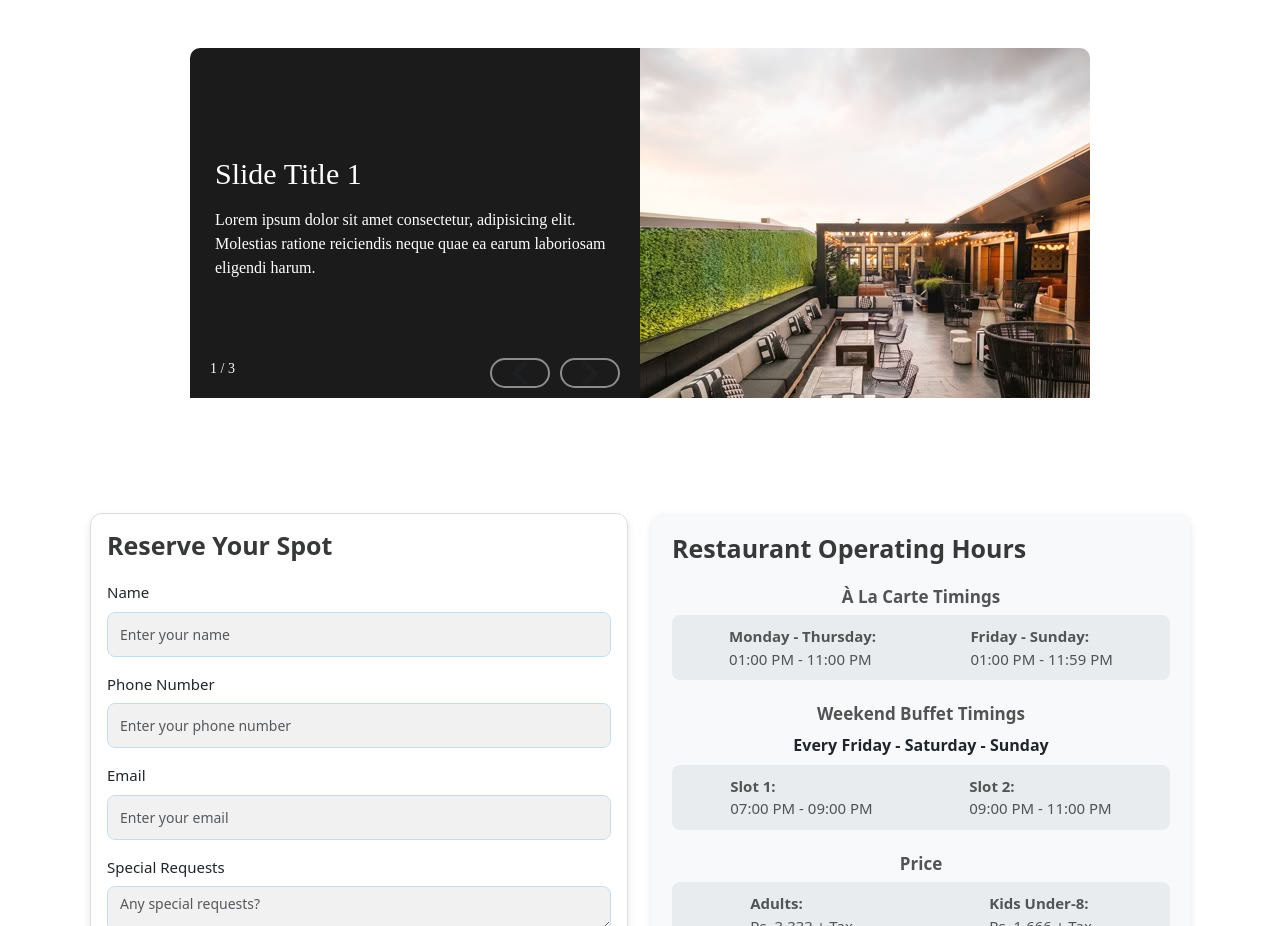
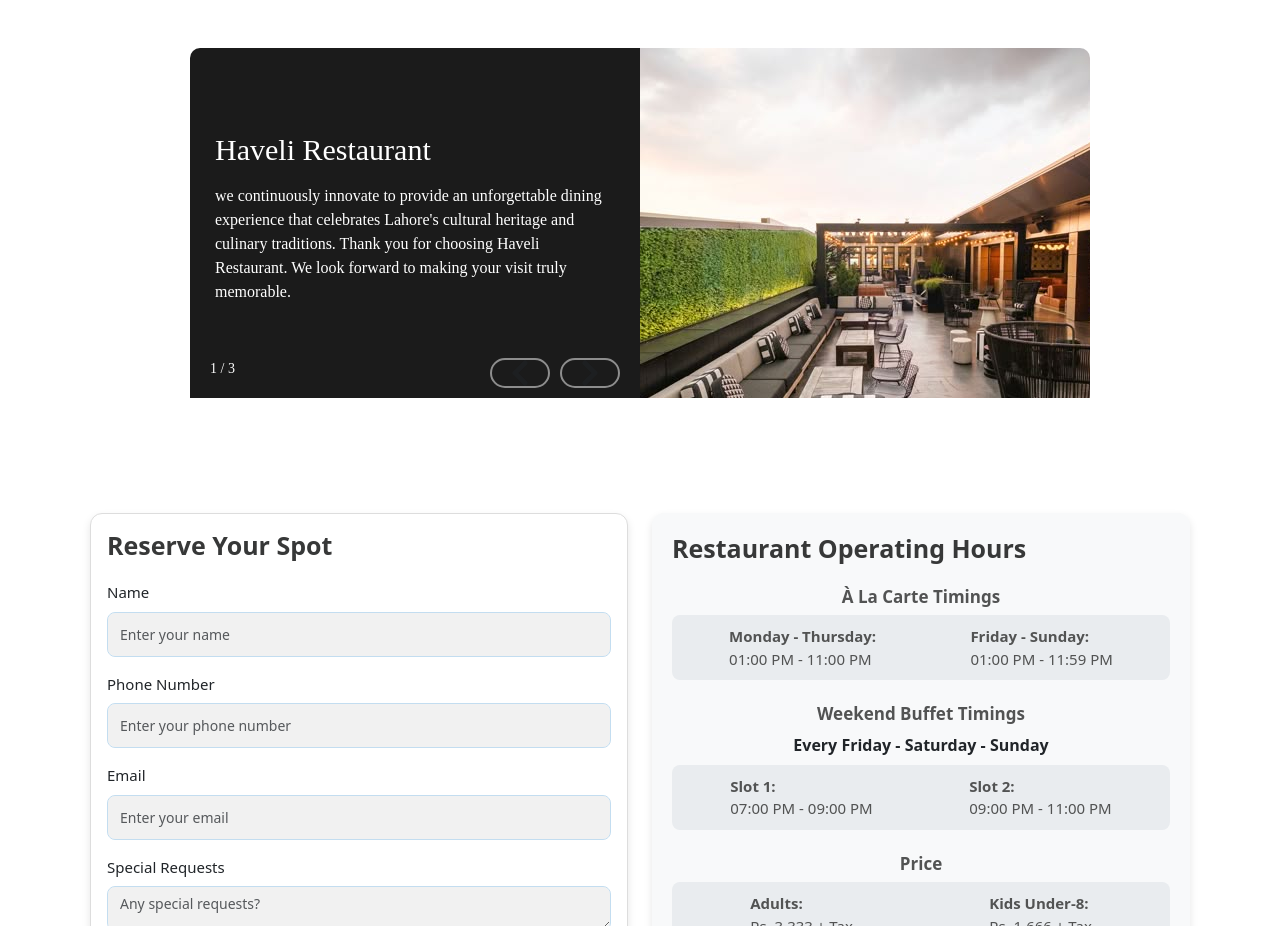
Before and after one commit to farwamalik972/haveli, a React (Create React App) app: page /open-sky in a window 1280 px wide. Shown: the part 802-1728 px from the top of the page. Built offline with nearby package versions, Linux system fonts and the light colour scheme.

Commit message:
cahnge content

```diff
--- a/src/pages/OpnSky.jsx
+++ b/src/pages/OpnSky.jsx
@@ -10,18 +10,18 @@
 function OpnSky() {
     const slides = [
         {
-            title: "Slide Title 1",
-            text: "Lorem ipsum dolor sit amet consectetur, adipisicing elit. Molestias ratione reiciendis neque quae ea earum laboriosam eligendi harum.",
+            title: "Haveli Restaurant",
+            text: "we continuously innovate to provide an unforgettable dining experience that celebrates Lahore's cultural heritage and culinary traditions. Thank you for choosing Haveli Restaurant. We look forward to making your visit truly memorable.",
             imageUrl: open,
         },
         {
-            title: "Slide Title 2",
-            text: "Lorem ipsum dolor sit amet consectetur, adipisicing elit. Molestias ratione reiciendis neque quae ea earum laboriosam eligendi harum.",
+            title: "Authentic Taste",
+            text: "At Haveli Restaurant, Lahore, our mission is to provide an exceptional dining experience that celebrates the rich cultural heritage and culinary traditions of our historic city",
             imageUrl: opn,
         },
         {
-            title: "Slide Title 3",
-            text: "Lorem ipsum dolor sit amet consectetur, adipisicing elit. Molestias ratione reiciendis neque quae ea earum laboriosam eligendi harum.",
+            title: "Discover Palace",
+            text: " Haveli Restaurant synonymous with the finest dining experience in Lahore. Thank you for being a part of our story.",
             imageUrl: roof,
         }
     ];
```
